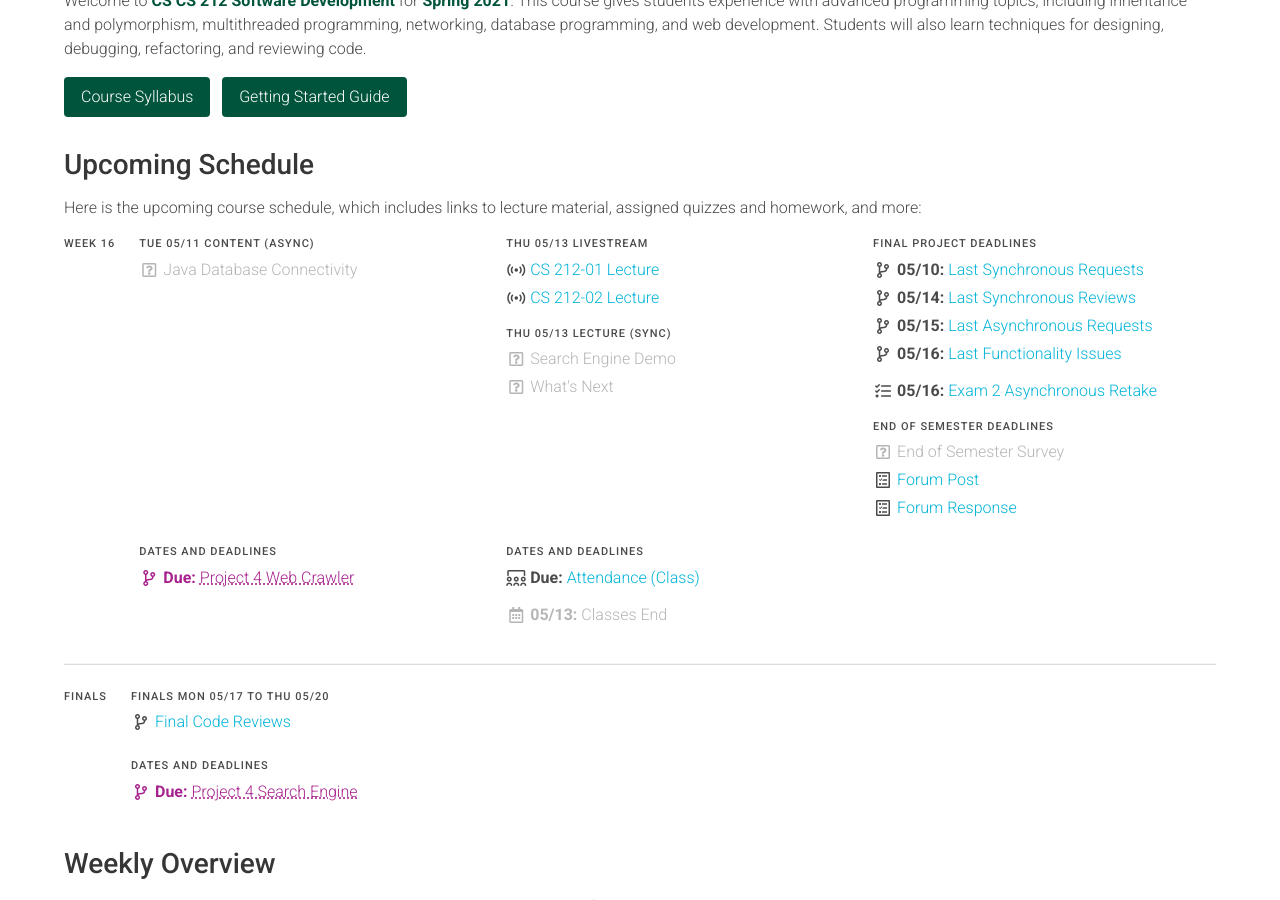
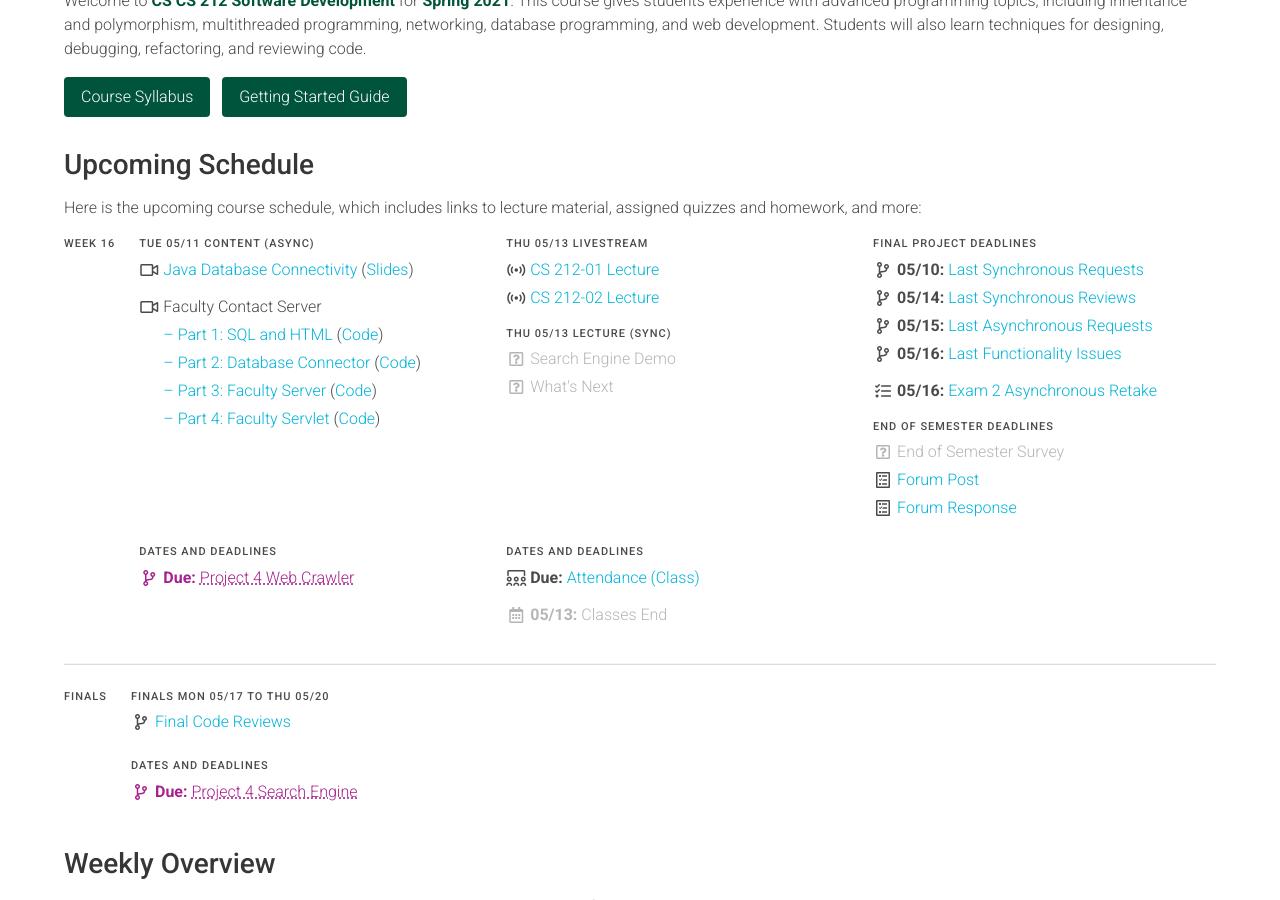
Before and after one commit to usf-cs212-spring2021/usf-cs212-spring2021.github.io, a Jekyll site: the page built from index.md, in a window 1280 px wide and 900 px high, scrolled down 341 px. Built offline with Jekyll 4.4.1, drawn with Linux system fonts in a browser that asks for light colours.

Commit message:
Adding JDBC placeholders.

```diff
--- a/_data/schedule.yml
+++ b/_data/schedule.yml
@@ -1749,7 +1749,33 @@ weeks:
           - label: 'Content (Async)'
             items:
               - text: 'Java Database Connectivity'
-                type: *pending
+                icon: 'video'
+                more: '(<a href="">Slides</a>)'
+                link: 'https://usfca.zoom.us/rec/share/qcMsU58jJtrayK2cWtCS26qbLxzOlsxh_ep1fby7VaqpF_py8i1CsMhivTpvySbi.oSzwGWnKyzHMWAtO?startTime=1619649771000'
+
+              - text: 'Faculty Contact Server'
+                icon: 'video'
+                type: 'bump'
+
+              - text: '– Part 1: SQL and HTML'
+                icon: 'nothing'
+                more: '(<a href="">Code</a>)'
+                link: 'https://usfca.zoom.us/rec/share/KFninz978zMvC5dF2pYgMxpBf8KL6M6h7wvcmnpUVIJZNvY6xnD2U0tpr3bIr-vA.C8vw_jPJbzqM3xBh?startTime=1620420180000'
+
+              - text: '– Part 2: Database Connector'
+                icon: 'nothing'
+                more: '(<a href="">Code</a>)'
+                link: 'https://usfca.zoom.us/rec/share/TBBew6LzCyhx7GnqaLKlvb_M97GwIR1JgrZz1LmW8Q0jpX811m3Lu0XTgbYB-k4V.kZc-PZkROZZ4mTIz?startTime=1620428568000'
+
+              - text: '– Part 3: Faculty Server'
+                icon: 'nothing'
+                more: '(<a href="">Code</a>)'
+                link: 'https://usfca.zoom.us/rec/share/21uWbPU4DBy7gkkpL0x2L40FrzrGOquSCa_h2qMIoBfFbiSOmliCDSWfBWR4-76Q.jS5SHoabbbVWMvF8?startTime=1620429714000'
+
+              - text: '– Part 4: Faculty Servlet'
+                icon: 'nothing'
+                more: '(<a href="">Code</a>)'
+                link: ''
 
           - <<: *deadlines
             items:
```
